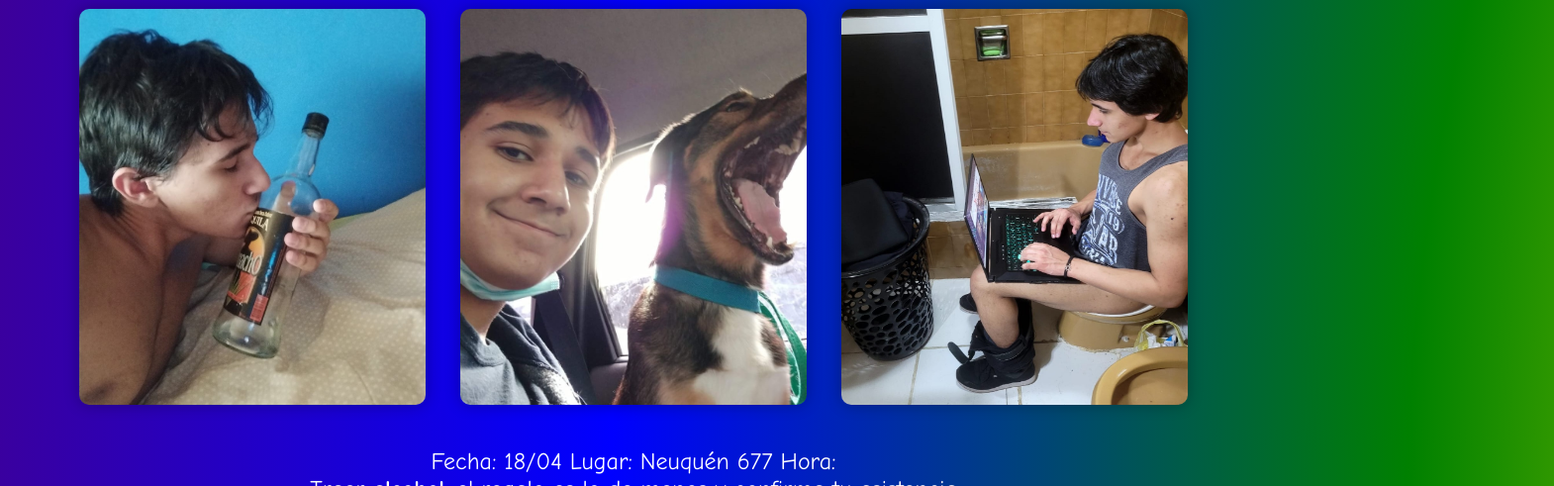
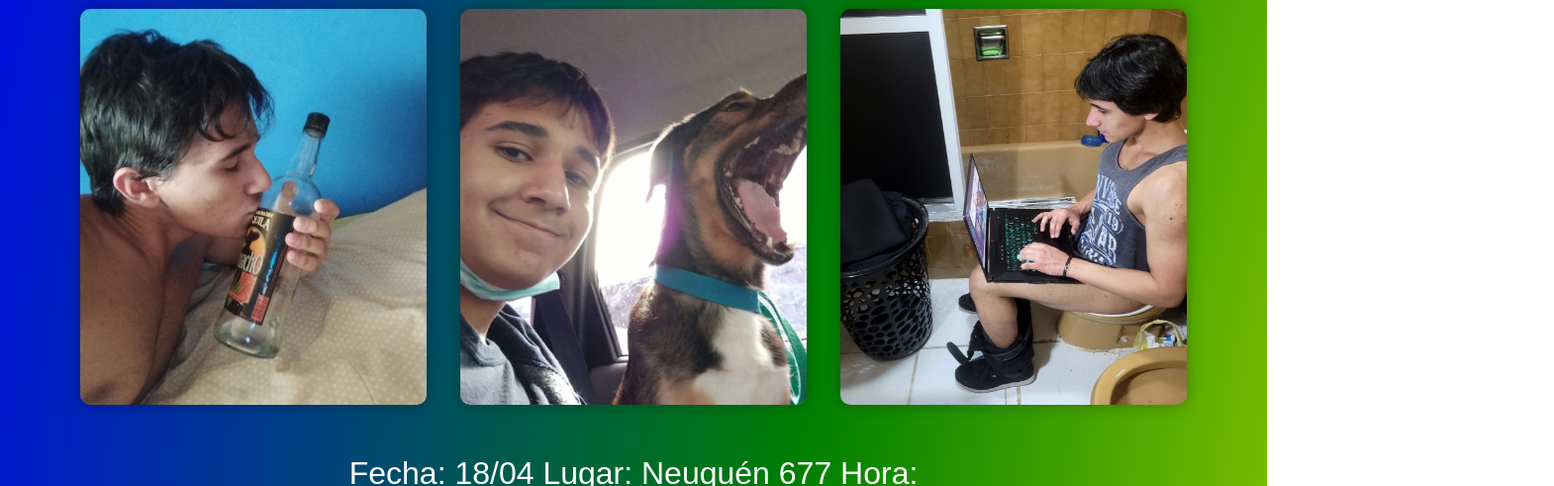
Before and after one commit to InvitacionDestrowtf/web.github.io, a plain HTML site: page 2_invitacion.html in a window 1280 px wide. Shown: the part 144-635 px from the top of the page at 99% size, 1570 px wide, since content can reach past the window. Drawn offline with Linux system fonts and the light colour scheme.

Commit message:
Add files via upload

```diff
--- a/2_invitacion.html
+++ b/2_invitacion.html
@@ -2,17 +2,30 @@
 <html lang="es">
 <head>
   <meta charset="UTF-8">
+  <meta name="viewport" content="width=device-width, initial-scale=1.0">
   <title>Invitación de Cumpleaños</title>
   <style>
+
     body {
       margin: 0;
       padding: 0;
-      font-family: 'Comic Sans MS', cursive, sans-serif;
+      font-family: sans-serif;
       background: radial-gradient(circle, red, orange, yellow, green, blue, indigo, violet, red);
       background-size: 600% 600%;
       animation: gradientBG 1s ease infinite;
       color: white;
       text-align: center;
+    }
+
+    @media (max-width: 600px) {
+      h1 {
+        font-size: 3rem;
+      }
+    }
+
+     img {
+      width: 100%;
+      height: auto;
     }
 
     @keyframes gradientBG {
@@ -31,9 +44,14 @@
     }
 
     p {
-      font-size: 1.5rem;
+      font-size: 2rem;
     }
 
+  .funny-photos img {
+    width: 100%;
+    height: auto;
+  }
+}
     .fotoes-tirada img {
       width: 1500px;
       height: 500px;
```
